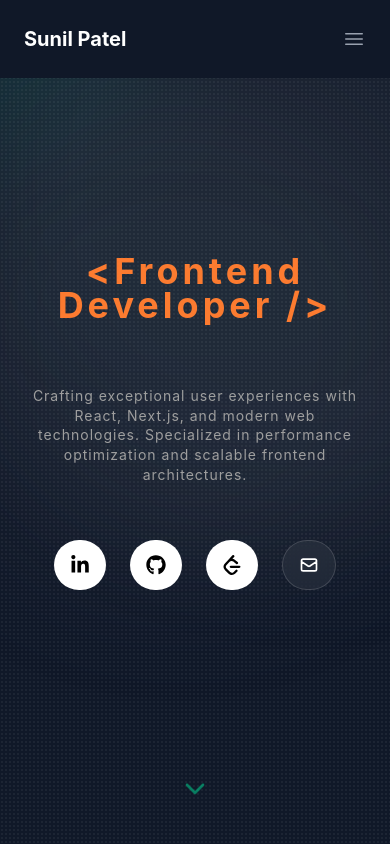
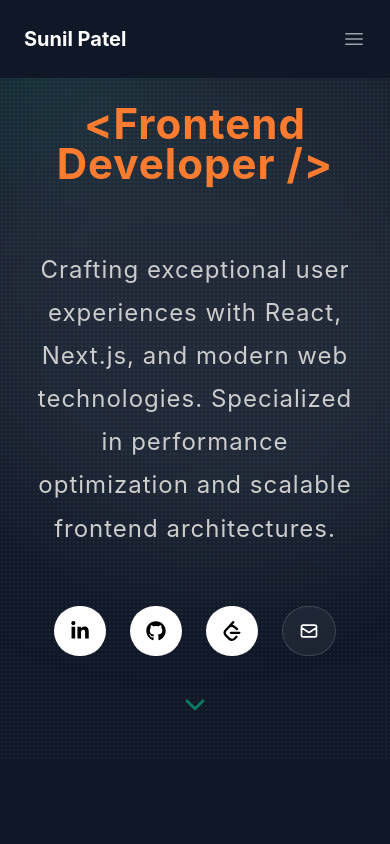
Before and after one commit to developersunilpatel/Resume, a Next.js app: page / in a window 390 px wide. Shown: the top 844 px of the page. Built offline with nearby package versions, Linux system fonts and the light colour scheme.

Commit message:
Add files via upload

```diff
--- a/src/components/Hero.tsx
+++ b/src/components/Hero.tsx
@@ -7,9 +7,9 @@ import { HiOutlineMail } from "react-icons/hi";
 
 const Hero = () => {
   return (
-    <main
+    <section
       id="hero"
-      className="relative min-h-screen overflow-hidden text-white py-0 bg-gray-900 selection:bg-emerald-400/30"
+      className="relative md:min-h-screen min-h-[90vh] overflow-hidden text-white py-0 bg-gray-900 selection:bg-emerald-400/30"
     >
       <MouseGlow />
 
@@ -29,7 +29,7 @@ const Hero = () => {
         />
       </div>
 
-      <section className="relative z-10 mx-auto flex flex-col min-h-screen container items-center justify-center gap-6 px-6 py-10 md:px-14 xl:px-20">
+      <div className="relative min-h-[90vh] z-10 mx-auto flex flex-col container items-center justify-center gap-6 px-6 py-10 md:px-14 xl:px-20">
         {/* Heading */}
         <div
           className="relative leading-[0.95] tracking-[-4px] transition-transform duration-200"
@@ -46,15 +46,12 @@ const Hero = () => {
           }}
         >
           <div className="absolute inset-0 bg-emerald-500/20 blur-3xl opacity-20" />
-          <div className="text-[36px] text-center font-bold text-white md:text-[72px]">
-            {/* Hi, I&apos;m <br /> &lt; */}
-            <span className="text-[#ff7a2f] capitalize tracking-[4px]">
-              &lt;frontend developer /&gt;
-            </span>
+          <div className="text-[42px] text-center font-bold md:text-[72px] text-[#ff7a2f] capitalize md:tracking-[4px] tracking-[1px]">
+            &lt;frontend developer /&gt;
           </div>
         </div>
 
-        <p className="mt-10 max-w-[640px] text-[14px] leading-[1.4] text-[#9e9e9e] md:text-[24px] md:tracking-[2px] tracking-[1px] text-center mb-4">
+        <p className="mt-10 max-w-[640px] text-[24px] leading-[1.8] text-[#ccc] md:text-[24px] md:tracking-[2px] tracking-[1px] text-center mb-4">
           Crafting exceptional user experiences with React, Next.js, and modern
           web technologies. Specialized in performance optimization and scalable
           frontend architectures.
@@ -112,8 +109,8 @@ const Hero = () => {
             </svg>
           </a>
         </div>
-      </section>
-    </main>
+      </div>
+    </section>
   );
 };
 
--- a/src/components/Skills.tsx
+++ b/src/components/Skills.tsx
@@ -145,10 +145,6 @@ export default function Skills() {
           </div>
         </div>
 
-
-
-
-
         <div className="xl:py-16 lg:py-10 p-0 lg:mb-0 mb-8">
           <div className="grid grid-cols-1 gap-6 sm:grid-cols-3">
             {expertise.map((item, index) => {
@@ -157,7 +153,7 @@ export default function Skills() {
               return (
                 <div
                   key={index}
-                  className="group scale-[0.95] rounded-xl bg-gray-800 p-7 transition-all duration-300 hover:scale-[1] hover:bg-gray-700/80 hover:shadow-[0_0_30px_rgba(255,122,47,0.08)]"
+                  className="group scale-[0.95] rounded-xl bg-gray-700 p-7 transition-all duration-300 hover:scale-[1] hover:bg-gray-700/80 hover:shadow-[0_0_30px_rgba(255,122,47,0.08)]"
                 >
                   <div className="mb-14">
                     <Icon
```
